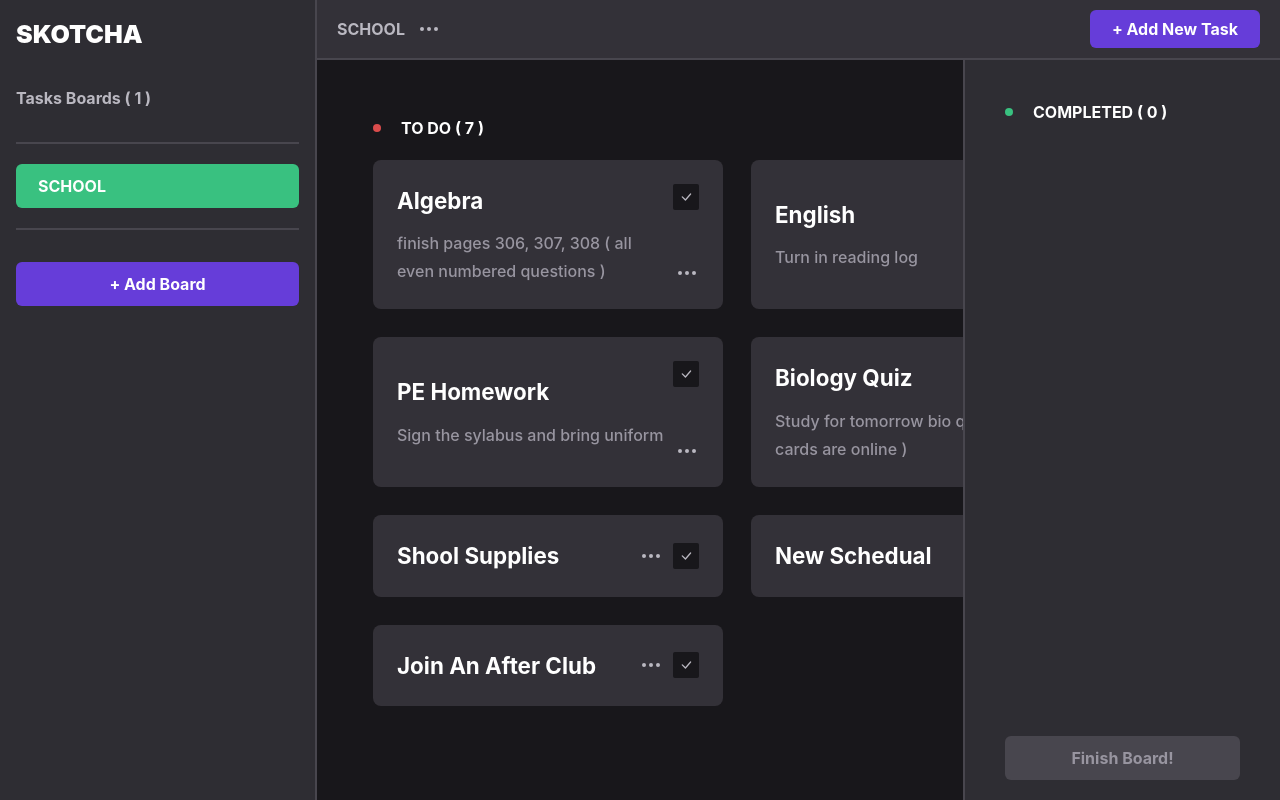
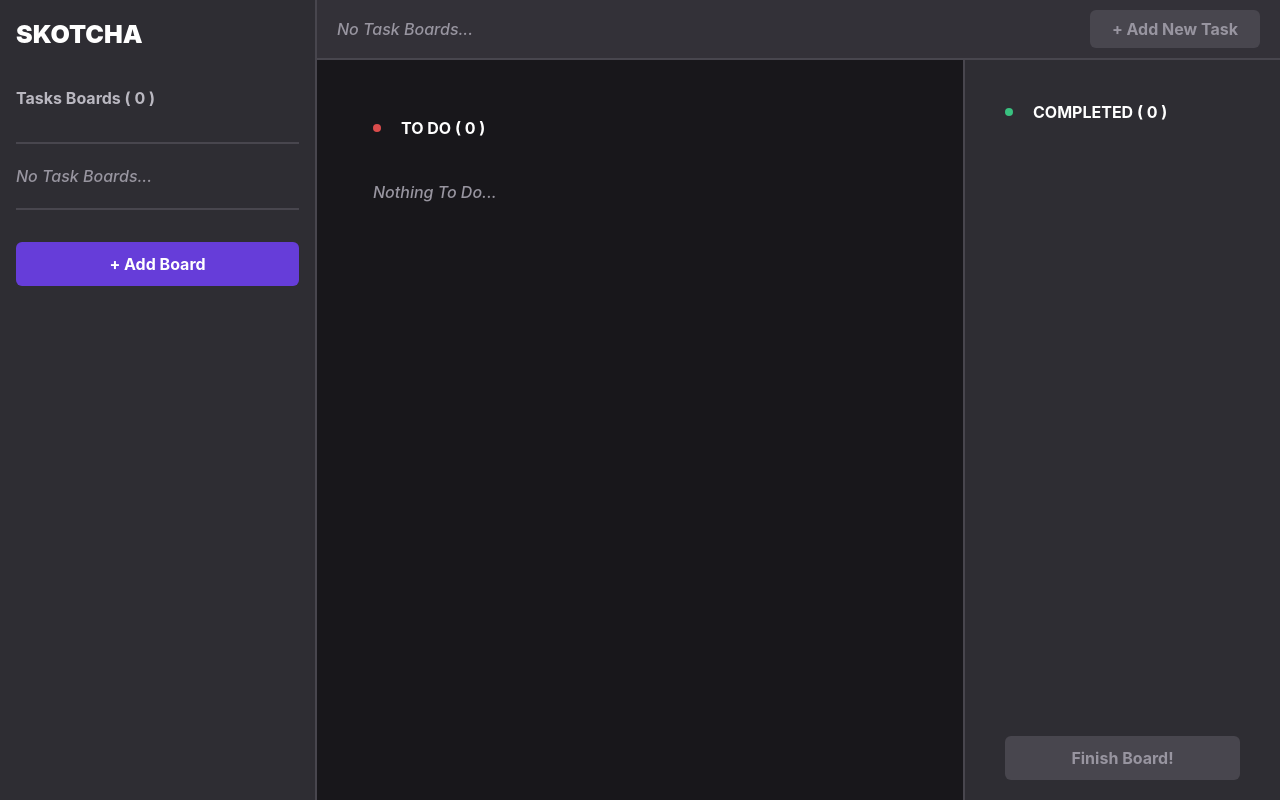
Before and after one commit to jacobpacheco100/Skotcha, a React (Create React App) app: page /dashboard in a window 1280 px wide. Built offline with nearby package versions, Linux system fonts and the light colour scheme.

Commit message:
cleared test state

```diff
--- a/src/pages/Dashboard.jsx
+++ b/src/pages/Dashboard.jsx
@@ -35,64 +35,7 @@ const Dashboard = () => {
   // handles which modal is displayed
   const [modal, setModal] = useState()
   // state containing all boards and tasks within them
-  const [taskBoards, setTaskBoards] = useState([
-    {
-      id: Math.random(),
-      subject: 'school',
-      tasks: [
-        {
-          id: Math.random(),
-          task: 'Algebra',
-          description:
-            'finish pages 306, 307, 308 ( all even numbered questions )',
-          doing: false,
-          completed: false,
-        },
-        {
-          id: Math.random(),
-          task: 'English',
-          description: 'Turn in reading log',
-          doing: false,
-          completed: false,
-        },
-        {
-          id: Math.random(),
-          task: 'PE Homework',
-          description: 'Sign the sylabus and bring uniform',
-          doing: false,
-          completed: false,
-        },
-        {
-          id: Math.random(),
-          task: 'Biology Quiz',
-          description: 'Study for tomorrow bio quiz ( flash cards are online )',
-          doing: false,
-          completed: false,
-        },
-        {
-          id: Math.random(),
-          task: 'Shool supplies',
-          description: '',
-          doing: false,
-          completed: false,
-        },
-        {
-          id: Math.random(),
-          task: 'new schedual',
-          description: '',
-          doing: false,
-          completed: false,
-        },
-        {
-          id: Math.random(),
-          task: 'join an after club',
-          description: '',
-          doing: false,
-          completed: false,
-        },
-      ],
-    },
-  ])
+  const [taskBoards, setTaskBoards] = useState([])
   // determines the currently clicked board
   const [activeBoard, setActiveBoard] = useState(
     taskBoards.length > 0 ? taskBoards[0].id : ''
```
